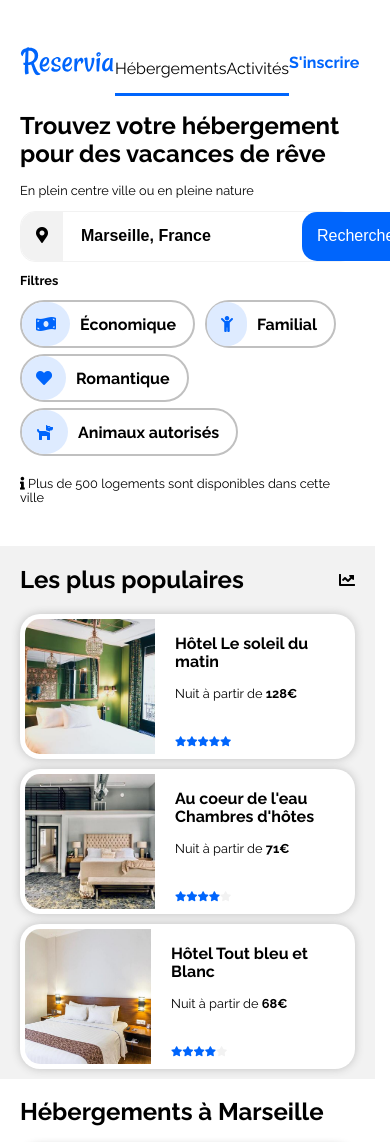
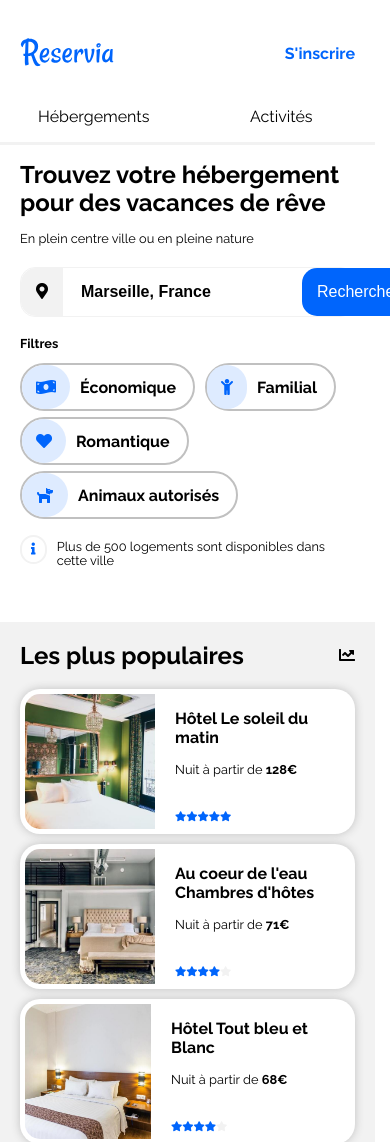
Before and after one commit to nickson75/JeanMorette_2_28052021, a plain HTML site: page index.html in a window 390 px wide. Shown: the top 1142 px of the page. Drawn offline with Linux system fonts and the light colour scheme.

Commit message:
Finition header mobile

```diff
--- a/css/style.css
+++ b/css/style.css
@@ -5,8 +5,7 @@
 }
 
 .container {
-	margin: 0 auto;
-    width: 335px;
+	margin: 0 20px;
 }
 
 .flex {
@@ -43,7 +42,7 @@
 
 .logo {
     width: 95px;
-    padding-left: 20px;
+    margin-left: 20px;
 }
 
 .bleu {
@@ -67,6 +66,29 @@
     border-bottom-left-radius: 15px;
 }
 
+.info{
+    height: 25px;
+    width: 25px;
+    margin-right: 10px;
+    border-radius: 50px;
+    border: 2px solid var(--gris);
+    justify-content: center;
+    margin-block-start: 0.5em;
+}
+
+.fa-info {
+    color: var(--bleu);
+
+
+
+
+    font-size: 12px;
+}
+
+.search {
+    margin: 20px 0;
+}
+
 .search input {
     border: none;
     margin-left: 1rem;
@@ -80,6 +102,8 @@
     border-radius: 15px;
 
 }
+
+
 
 .filtre a i {
     color: var(--bleu);
@@ -106,10 +130,26 @@
 }
 
 .ancres {
-    border-bottom: 0.2rem solid var(--bleu);
-    padding-top: 30px;
+    border-bottom: 0.2rem solid var(--gris);
     padding-bottom: 15px;
 }
+
+.ancres:hover {
+    border-bottom: 0.2rem solid var(--gris);
+    padding-bottom: 15px;
+}
+
+.ancres:active {
+    border-bottom: 0.2rem solid var(--bleu);
+    padding-bottom: 15px;
+}
+
+.ancres:visited {
+    border-bottom: 0.2rem solid var(--bleu);
+    padding-bottom: 15px;
+}
+
+
 
 .thumbnail {
     background-color: white;
@@ -164,7 +204,7 @@
 }
 
 .inscription {
-
+   margin-right: 20px;
 }
 
 
@@ -178,9 +218,28 @@ aside, footer {
     background-color: var(--gris);
 }
 
-nav {
+nav div {
+    flex-basis: 50%;
+    padding-top: 30px;
+}
+
+nav > div:nth-child(2){
+    order: 3;
     display: flex;
-    flex-basis: 100%;
+    justify-content: center;
+}
+
+nav > div:nth-child(3){
+    order: 4;
+    display: flex;
+    justify-content: center;
+}
+
+nav > div:nth-child(4){
+    order: 2;
+    display: flex;
+    align-items: center;
+    justify-content: flex-end;
 }
 
 footer > div > nav {
@@ -194,8 +253,7 @@ body{
 }
 
 header {
-    margin-top: 30px;
-    margin-bottom: 40px;
+    padding-bottom: 40px;
 }
 
 h1{
@@ -237,34 +295,11 @@ span, input {
     }
 }
 
+
 @media (max-width: 375px) {
+
     .rechercher {
         display: none;
     }
 
-    nav {
-        flex-wrap: wrap;
-    }
-
-    nav > div {
-        flex-basis: 50%;
-    }
-
-    nav > div:nth-child(2){
-        order: 3;
-        display: flex;
-        justify-content: center;
-    }
-
-    nav > div:nth-child(3){
-        order: 4;
-        display: flex;
-        justify-content: center;
-    }
-
-    nav > div:nth-child(4){
-        order: 2;
-        display: flex;
-        justify-content: flex-end;
-    }
 }
--- a/index.html
+++ b/index.html
@@ -16,13 +16,17 @@
 <body>
     <header>
 
+        <div>
 
-        <nav class="flex center nav-header">
-            <div><a href="index.html"><img class="logo" src="images/logo/Reservia.svg" alt="Logo de Reservia" /></a></div>
-            <div class="ancres"><a href="#hebergements">Hébergements</a></div>
-            <div class="ancres"><a href="#activites">Activités</a></div>
-            <div class="inscription"><a class="bleu" href="#"><span>S'inscrire</span></a></div>
-        </nav>
+
+            <nav class="flex wrap">
+                <div><a href="index.html"><img class="logo" src="images/logo/Reservia.svg" alt="Logo de Reservia" /></a></div>
+                <div class="ancres"><a href="#hebergements">Hébergements</a></div>
+                <div class="ancres"><a href="#activites">Activités</a></div>
+                <div><a class="bleu inscription" href="#"><span>S'inscrire</span></a></div>
+            </nav>
+
+        </div>
 
 
         <div class="container">
@@ -59,9 +63,11 @@
             </div>
 
 
+            <div class="flex">
 
-            <p><i class="fas fa-info"></i> Plus de 500 logements sont disponibles dans cette ville</p>
-
+                <div class="flex info center "><i class="fas fa-info"></i></div>
+                <p>Plus de 500 logements sont disponibles dans cette ville</p>
+            </div>
 
         </div>
 
```
